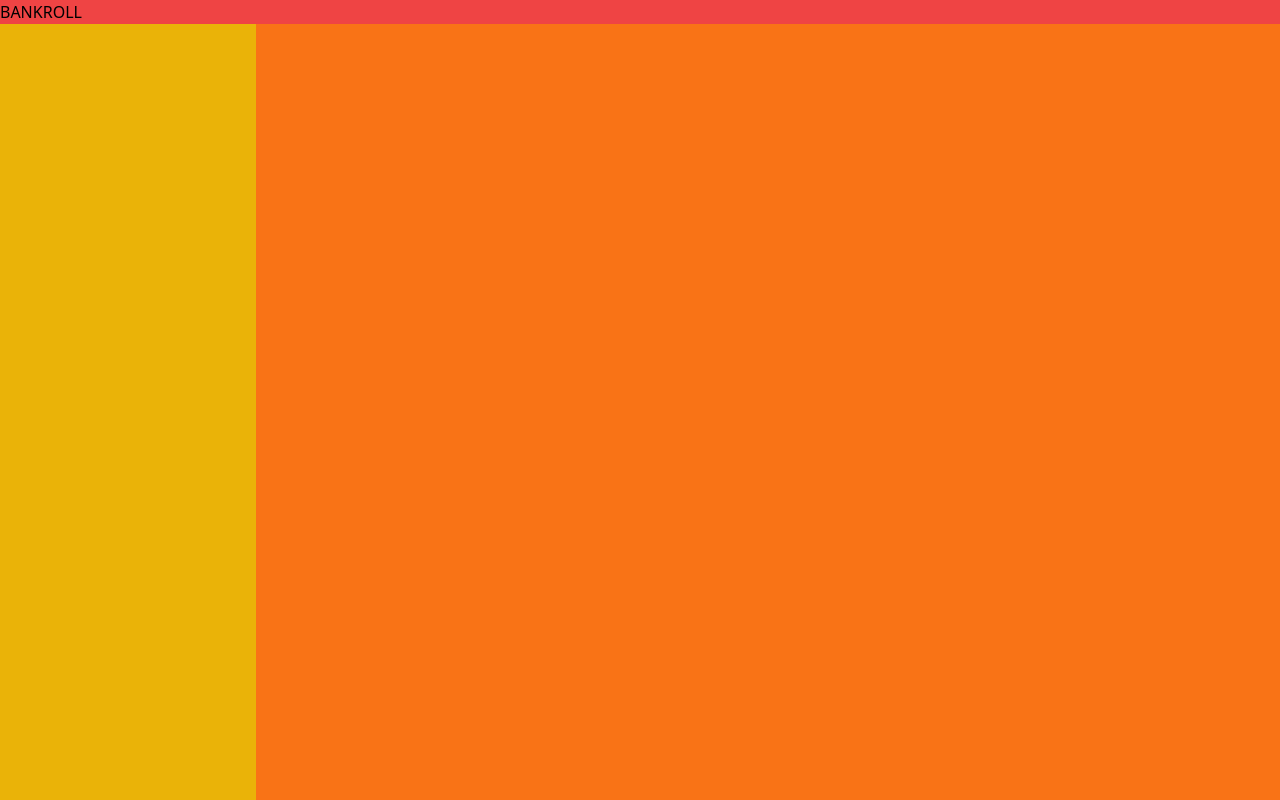
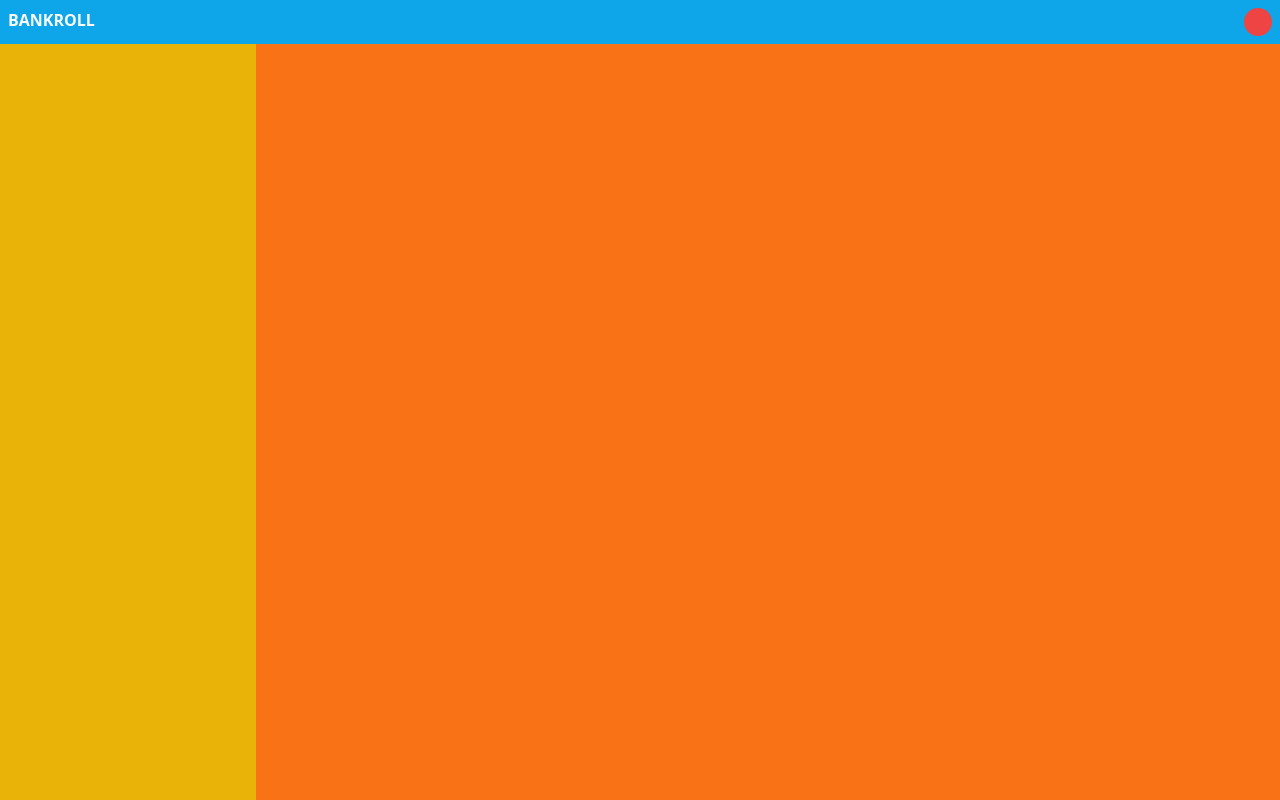
Before and after one commit to pharos-lab/bankroll, a Vue app: page / in a window 1280 px wide. Built offline with nearby package versions, Linux system fonts and the light colour scheme.

Commit message:
made navbar dropdown

```diff
--- a/src/App.vue
+++ b/src/App.vue
@@ -1,9 +1,22 @@
 <template>
-  <header class="bg-red-500">
+  <header class="bg-sky-500 text-slate-50 p-2 font-semibold">
     <div class="container mx-auto flex gap-8">
       <div class="brand">BANKROLL</div>
       <nav class="grow"></nav>
-      <div class="actions"></div>
+      <div class="actions flex gap-2 items-center">
+        <div class="action relative">
+
+          <div class="avatr w-7 h-7 bg-red-500 rounded-full" @click="showDropdown = ! showDropdown">
+
+          </div>
+          <div class="dropdown absolute top-10 right-0 bg-sky-500 flex flex-col gap-2 px-2 py-2 rounded min-w-32" v-show="showDropdown">
+            <a href="ok" class="p-2 hover:bg-sky-600 rounded">Profile</a>
+            <a href="ok" class="p-2 hover:bg-sky-600 rounded">Profile</a>
+            <a href="ok" class="p-2 hover:bg-sky-600 rounded">Profile</a>
+            <a href="ok" class="p-2 hover:bg-sky-600 rounded">Profile</a>
+          </div>
+        </div>
+      </div>
     </div>
   </header>
 
@@ -14,4 +27,7 @@
 </template>
 
 <script setup>
+import { ref } from 'vue';
+
+const showDropdown = ref(false)
 </script>
```
